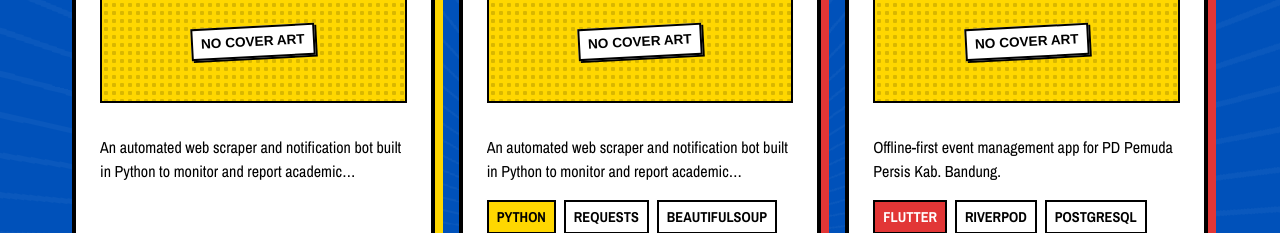
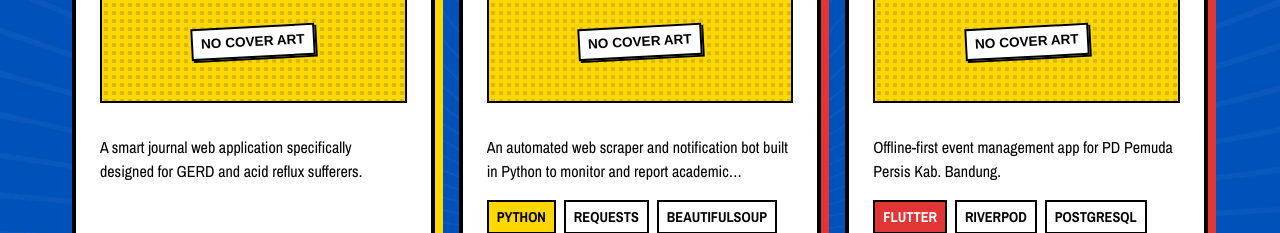
Before and after one commit to Saintfai/portfolio, a Next.js app: page / in a window 1280 px wide. Shown: the part 2520-2753 px from the top of the page. Built offline with nearby package versions, Linux system fonts and the light colour scheme; a web font is replaced by a local one.

Commit message:
Update portfolio.ts

```diff
--- a/app/data/portfolio.ts
+++ b/app/data/portfolio.ts
@@ -17,7 +17,7 @@ export const portfolioData = {
       id: "1",
       title: "GastroLog",
       image: "",
-      description: "An automated web scraper and notification bot built in Python to monitor and report academic attendance changes.",
+      description: "A smart journal web application specifically designed for GERD and acid reflux sufferers.",
       fullDescription: "GastroLog is a smart journal web application specifically designed for GERD (Gastroesophageal Reflux Disease) and acid reflux sufferers. It provides a comprehensive platform to track daily food and symptom intake, helping users understand their triggers and manage their condition more effectively. The app features an intuitive interface for logging meals, noting symptom severity, and reviewing historical data to identify patterns between food consumption and physical reactions.",
       year: "2026",
       tags: ["Nextjs", "Tailwind", "PostgreSql", "Prisma 5", "Typescript", "Shadcn UI"],
```
